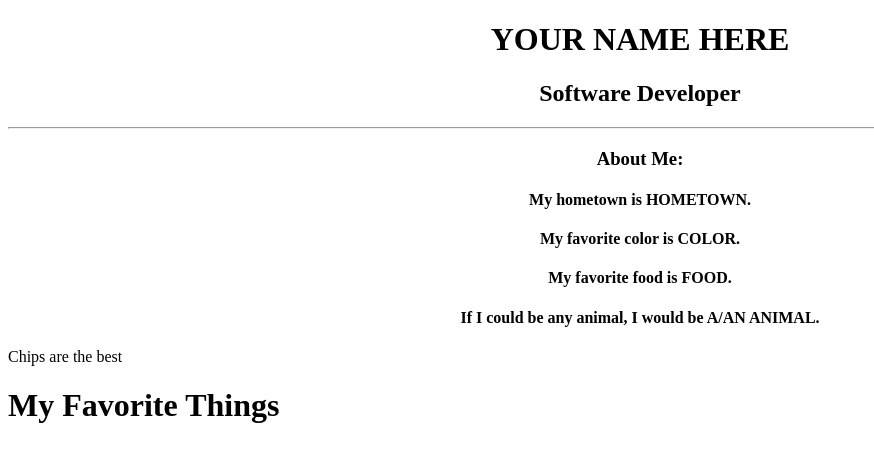
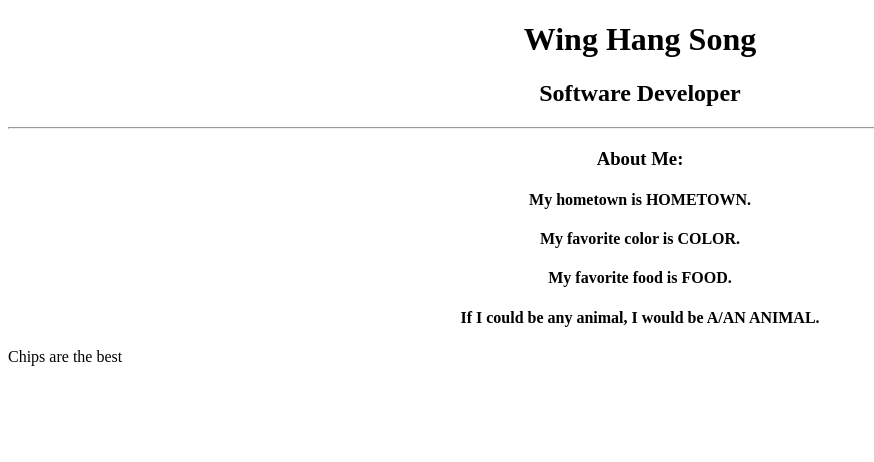
Before and after one commit to Whsong97/day-3, a plain HTML site: page index.html in a window 1280 px wide. Shown: the whole page, without its empty margins (0-874 px from the left). Drawn offline with Linux system fonts and the light colour scheme.

Commit message:
About Me

```diff
--- a/index.html
+++ b/index.html
@@ -7,7 +7,7 @@
 		  </head>
 		  <body>
 			<div align="center">
-				<h1>YOUR NAME HERE</h1>
+				<h1>Wing Hang Song</h1>
 				<h2>Software Developer</h2>
 				<hr>
 				<h3>About Me:</h3>
@@ -19,32 +19,3 @@
 		  </body>
 		</html>
         <p>Chips are the best</p>
-
-		<!DOCTYPE html>
-<html>
-  <head>
-	<title>My Favorite Things</title>
-  </head>
-  <body>
-	<!--
-	  DIRECTIONS: Let's discuss some of our favorite things!
-
-	  1. Create the h2 tag "Favorite Foods."
-	  2. Create an unordered list of at least three of your favorite foods.
-	  3. Make an h2 header for "Favorite Animals."
-	  4. Make an ordered list of at least three of your favorite animals.
-	  5. Make an h3 header for "Cute Animals."
-	  6. Are you a cat or a dog person? Why not both? Make a paragraph tag containing the text, "It's raining cats and dogs!"
-	  7. Make an image tag with the alt attribute set to "Dog Picture" and the src attribute set to "http://place-puppy.com/200x200"
-	  8. Make an image tag with the alt attribute set to "Cat Picture" and the src attribute set to "http://placekitten.com/200/200"
-	  9. Don't forget to give credit! Let's make a link tag (<a>) that credits placekitten. The href attribute should be set to the website address "http://placekitten.com" and the link text (between the opening and closing tags) should be "Place Kitten."
-	  10. Repeat step 9 for place-puppy.
-	  11. Wrap your two links from steps 9 and 10 in a paragraph (<p>) tag to place them on their own line.
-
-	  BONUS:
-	  - The numbers on the placeholder links represent the image size in pixels. Try changing the numbers to see different images of cats and dogs in various sizes.
-	  - Explore a little! There are tons of image placeholder sites-not just for cats and dogs, but for many different interests. Find one that you really like and put an example in.
-	-->
-	<h1>My Favorite Things</h1>
-  </body>
-</html>
```
